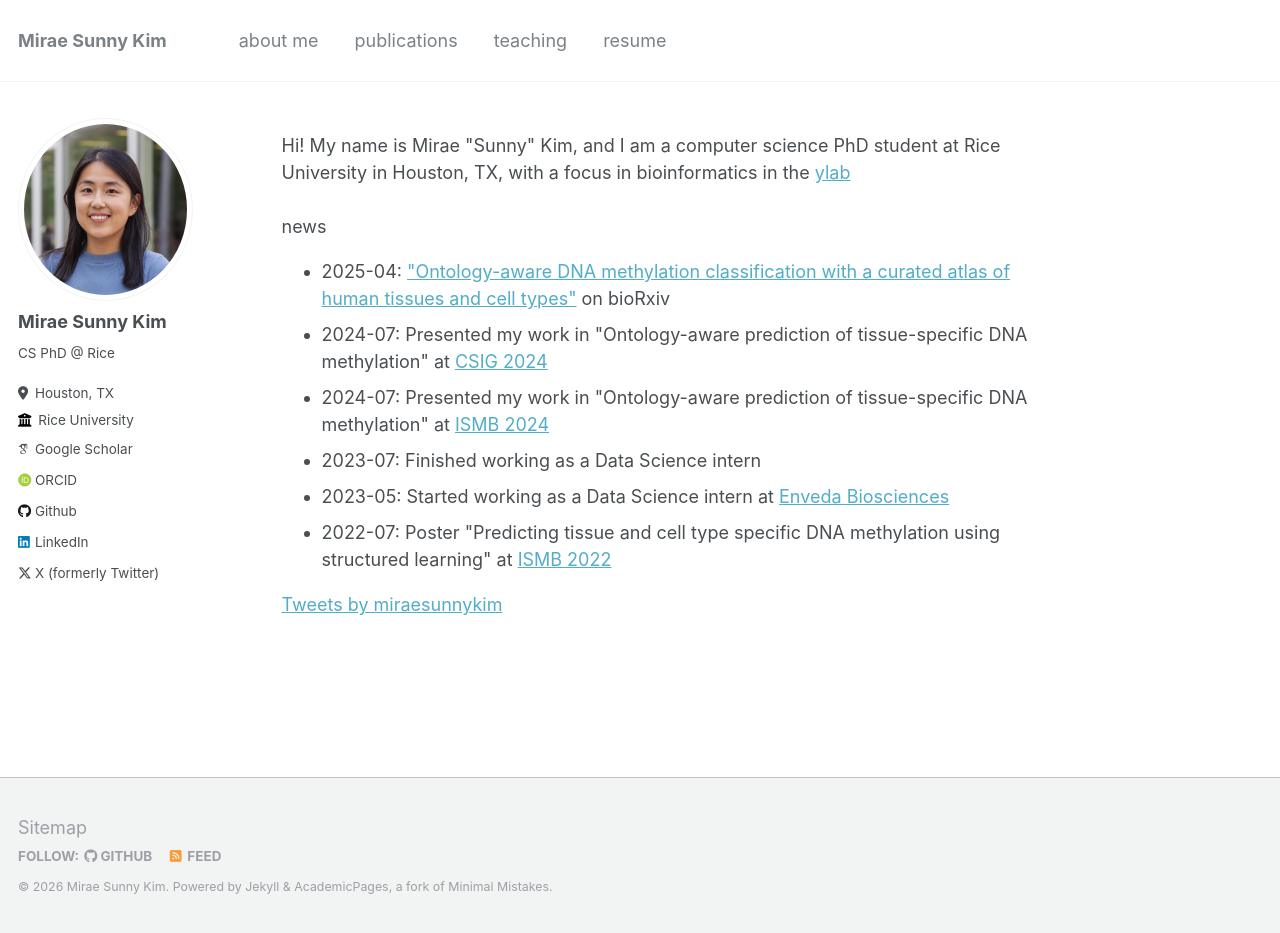
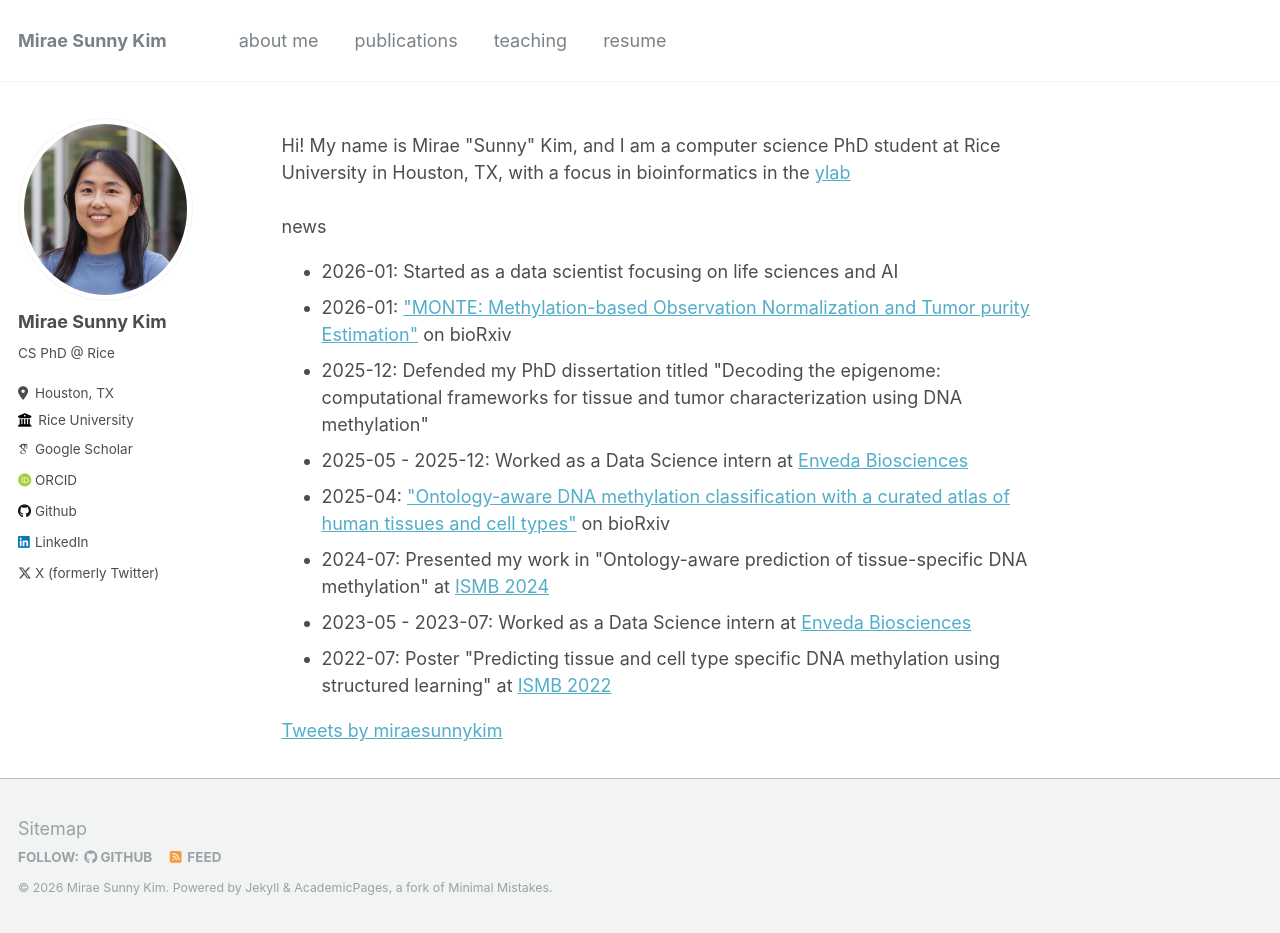
Before and after one commit to miraesunnykim/miraesunnykim.github.io, a Jekyll site: the page built from _pages/index.html, in a window 1280 px wide and 933 px high. Built offline with Jekyll 4.4.1, drawn with Linux system fonts in a browser that asks for light colours; some web fonts are replaced; comment, search, counter and statistics services are not loaded.

Commit message:
Update news section with recent achievements

```diff
--- a/_pages/index.html
+++ b/_pages/index.html
@@ -14,11 +14,14 @@ Hi! My name is Mirae "Sunny" Kim, and I am a computer science PhD student at Ric
 <br>
 news
 <ul>
+  <li>2026-01: Started as a data scientist focusing on life sciences and AI
+  <li>2026-01: <a href="https://www.biorxiv.org/content/10.64898/2026.01.22.701164v1.abstract">"MONTE: Methylation-based Observation Normalization and Tumor purity Estimation"</a>  on bioRxiv</li>
+  <li>2025-12: Defended my PhD dissertation titled "Decoding the epigenome: computational frameworks for tissue and tumor characterization using DNA methylation"
+  <li>2025-05 - 2025-12: Worked as a Data Science intern at <a href="https://www.envedabio.com/">Enveda Biosciences</a></li>
   <li>2025-04: <a href="https://www.biorxiv.org/content/10.1101/2025.04.18.649618v1.abstract">"Ontology-aware DNA methylation classification with a curated atlas of human tissues and cell types"</a>  on bioRxiv</li>
-  <li>2024-07: Presented my work in "Ontology-aware prediction of tissue-specific DNA methylation" at <a href="https://events.simonsfoundation.org/event/e45af348-56d9-4275-9bda-b38d2b2ce352/summary?RefId=Summary">CSIG 2024</a></li>
+  <!-- <li>2024-07: Presented my work in "Ontology-aware prediction of tissue-specific DNA methylation" at <a href="https://events.simonsfoundation.org/event/e45af348-56d9-4275-9bda-b38d2b2ce352/summary?RefId=Summary">CSIG 2024</a></li> -->
   <li>2024-07: Presented my work in "Ontology-aware prediction of tissue-specific DNA methylation" at <a href="https://www.iscb.org/ismb2024/home">ISMB 2024</a></li>
-  <li>2023-07: Finished working as a Data Science intern</li>
-  <li>2023-05: Started working as a Data Science intern at <a href="https://www.envedabio.com/">Enveda Biosciences</a></li>
+  <li>2023-05 - 2023-07: Worked as a Data Science intern at <a href="https://www.envedabio.com/">Enveda Biosciences</a></li>
 <!--   <li>2022-08: Started serving on the executive board for <a href="https://riceukgsa.blogspot.com/p/blog-page.html">KGSA</a></li> -->
   <li>2022-07: Poster "Predicting tissue and cell type specific DNA methylation using structured learning" at <a href="https://www.iscb.org/ismb2022">ISMB 2022</a></li>
 <!--   <li>2022-01: Journal article <a href="https://academic.oup.com/bioinformatics/article-abstract/38/1/243/6352489">"Deep learning-based classification of breast cancer cells using transmembrane receptor dynamics"</a> is published in <b>Bioinformatics</b></li> -->
```
